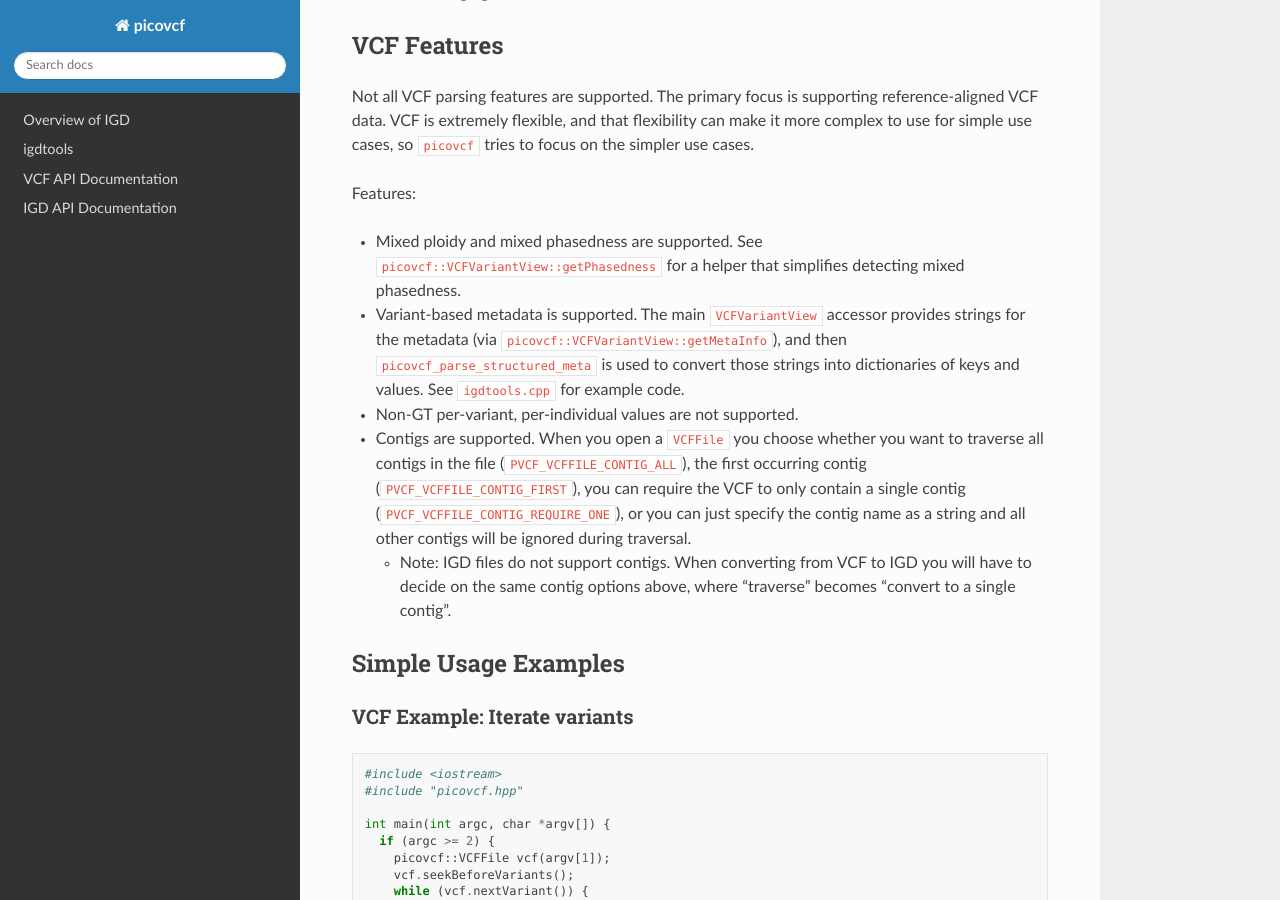
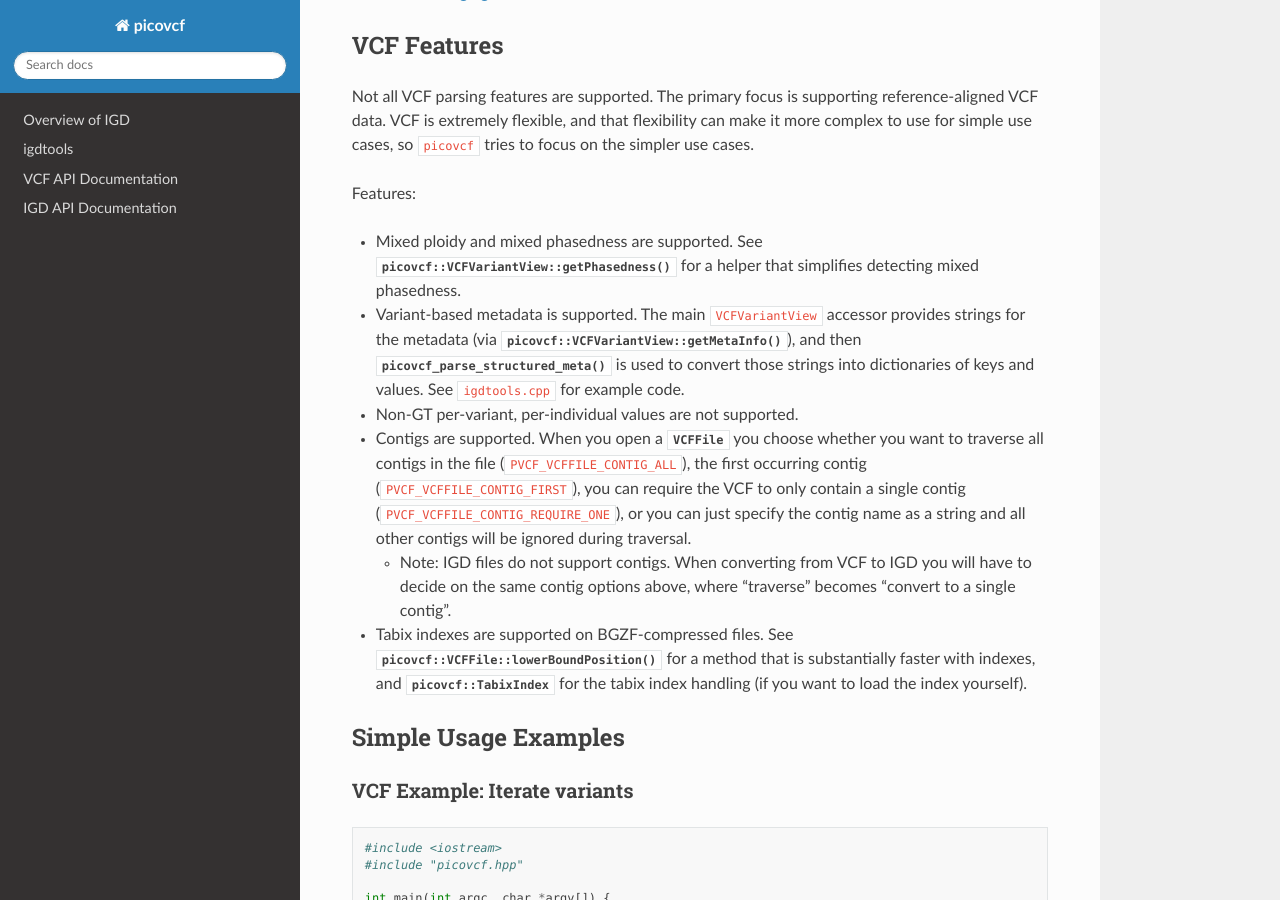
Before and after one commit to aprilweilab/picovcf, a Sphinx documentation site: the page built from doc/index.rst, in a window 1280 px wide and 900 px high, scrolled down 1237 px. Built offline with Sphinx 7.4.7 and the Read the Docs theme 3.1.0, drawn with Linux system fonts in a browser that asks for light colours; the version number could not be read and is left out; cross-references to code outside the pages are shown as plain code.

Commit message:
Update docs, bump version number
Tabix support and parallel igdtools is the last feature for
release v2.4. Updated the documentation to refer to the new
features.

```diff
--- a/doc/index.rst
+++ b/doc/index.rst
@@ -36,12 +36,14 @@ simple use cases, so ``picovcf`` tries to focus on the simpler use cases.
 
 Features:
 
-* Mixed ploidy and mixed phasedness are supported. See :doxygenfunction:`picovcf::VCFVariantView::getPhasedness` for a helper that simplifies detecting mixed phasedness.
-* Variant-based metadata is supported. The main ``VCFVariantView`` accessor provides strings for the metadata (via :doxygenfunction:`picovcf::VCFVariantView::getMetaInfo`), and then :doxygenfunction:`picovcf_parse_structured_meta` is used to convert those strings into dictionaries of keys and values. See ``igdtools.cpp`` for example code.
+* Mixed ploidy and mixed phasedness are supported. See :cpp:func:`picovcf::VCFVariantView::getPhasedness` for a helper that simplifies detecting mixed phasedness.
+* Variant-based metadata is supported. The main ``VCFVariantView`` accessor provides strings for the metadata (via :cpp:func:`picovcf::VCFVariantView::getMetaInfo`), and then :cpp:func:`picovcf_parse_structured_meta` is used to convert those strings into dictionaries of keys and values. See ``igdtools.cpp`` for example code.
 * Non-GT per-variant, per-individual values are not supported.
-* Contigs are supported. When you open a :doxygenclass:`VCFFile` you choose whether you want to traverse all contigs in the file (:doxygendefine:`PVCF_VCFFILE_CONTIG_ALL`), the first occurring contig (:doxygendefine:`PVCF_VCFFILE_CONTIG_FIRST`), you can require the VCF to only contain a single contig (:doxygendefine:`PVCF_VCFFILE_CONTIG_REQUIRE_ONE`), or you can just specify the contig name as a string and all other contigs will be ignored during traversal.
+* Contigs are supported. When you open a :cpp:class:`VCFFile` you choose whether you want to traverse all contigs in the file (:cpp:define:`PVCF_VCFFILE_CONTIG_ALL`), the first occurring contig (:cpp:define:`PVCF_VCFFILE_CONTIG_FIRST`), you can require the VCF to only contain a single contig (:cpp:define:`PVCF_VCFFILE_CONTIG_REQUIRE_ONE`), or you can just specify the contig name as a string and all other contigs will be ignored during traversal.
 
   * Note: IGD files do not support contigs. When converting from VCF to IGD you will have to decide on the same contig options above, where "traverse" becomes "convert to a single contig".
+
+* Tabix indexes are supported on BGZF-compressed files. See :cpp:func:`picovcf::VCFFile::lowerBoundPosition` for a method that is substantially faster with indexes, and :cpp:class:`picovcf::TabixIndex` for the tabix index handling (if you want to load the index yourself).
 
 Simple Usage Examples
 ---------------------
--- a/doc/vcf_api.rst
+++ b/doc/vcf_api.rst
@@ -24,6 +24,12 @@ Classes and Methods for VCF Parsing
 .. doxygenclass:: picovcf::VCFVariantView
     :members:
 
+.. doxygenclass:: picovcf::TabixIndex
+    :members:
+
+.. doxygenclass:: picovcf::TabixIndexSequence
+    :members:
+
 .. doxygenfunction:: picovcf::picovcf_parse_structured_meta
 
 Structs
```
Also changed, not shown: README.md (+2 -0 lines), 1 other file.
